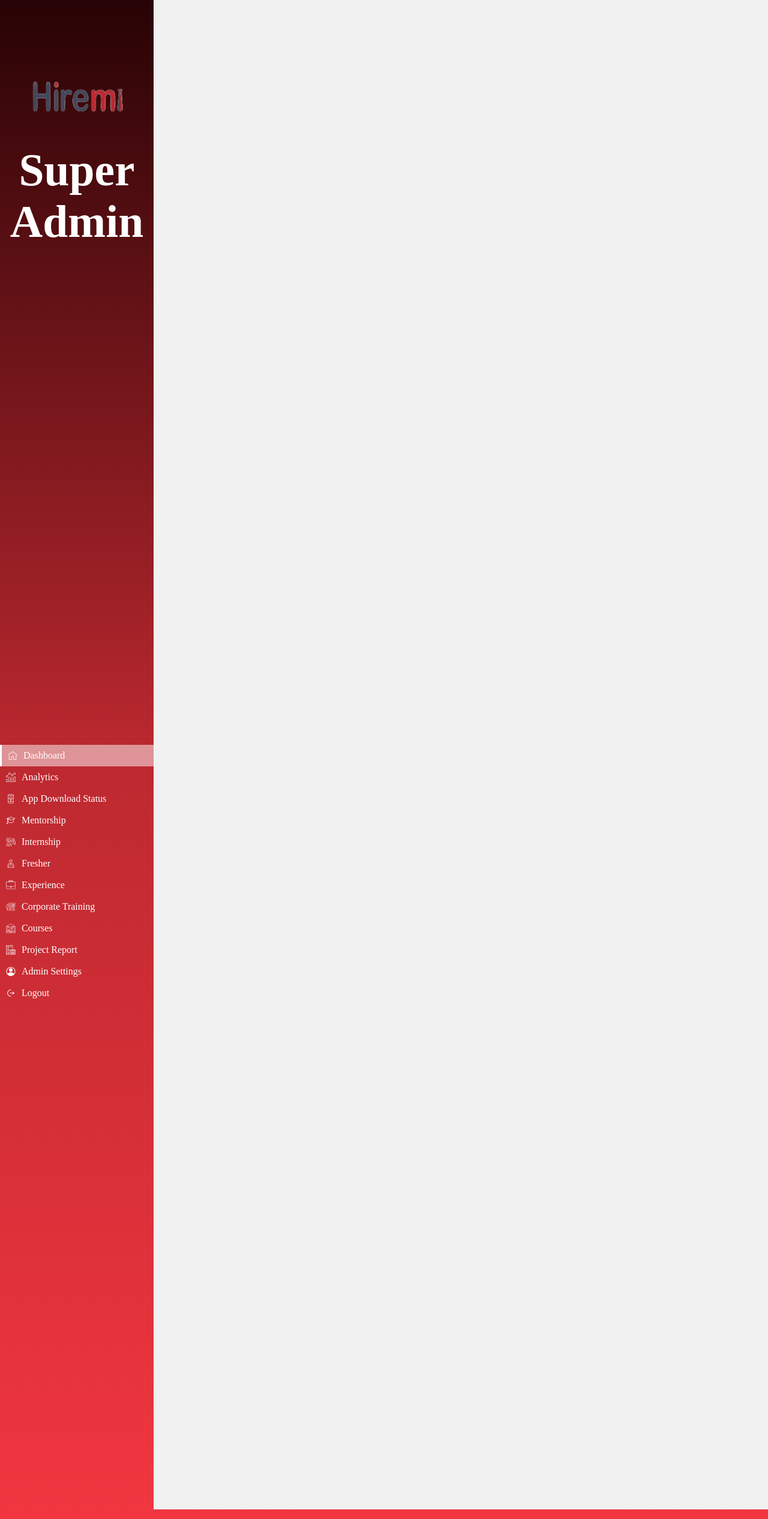
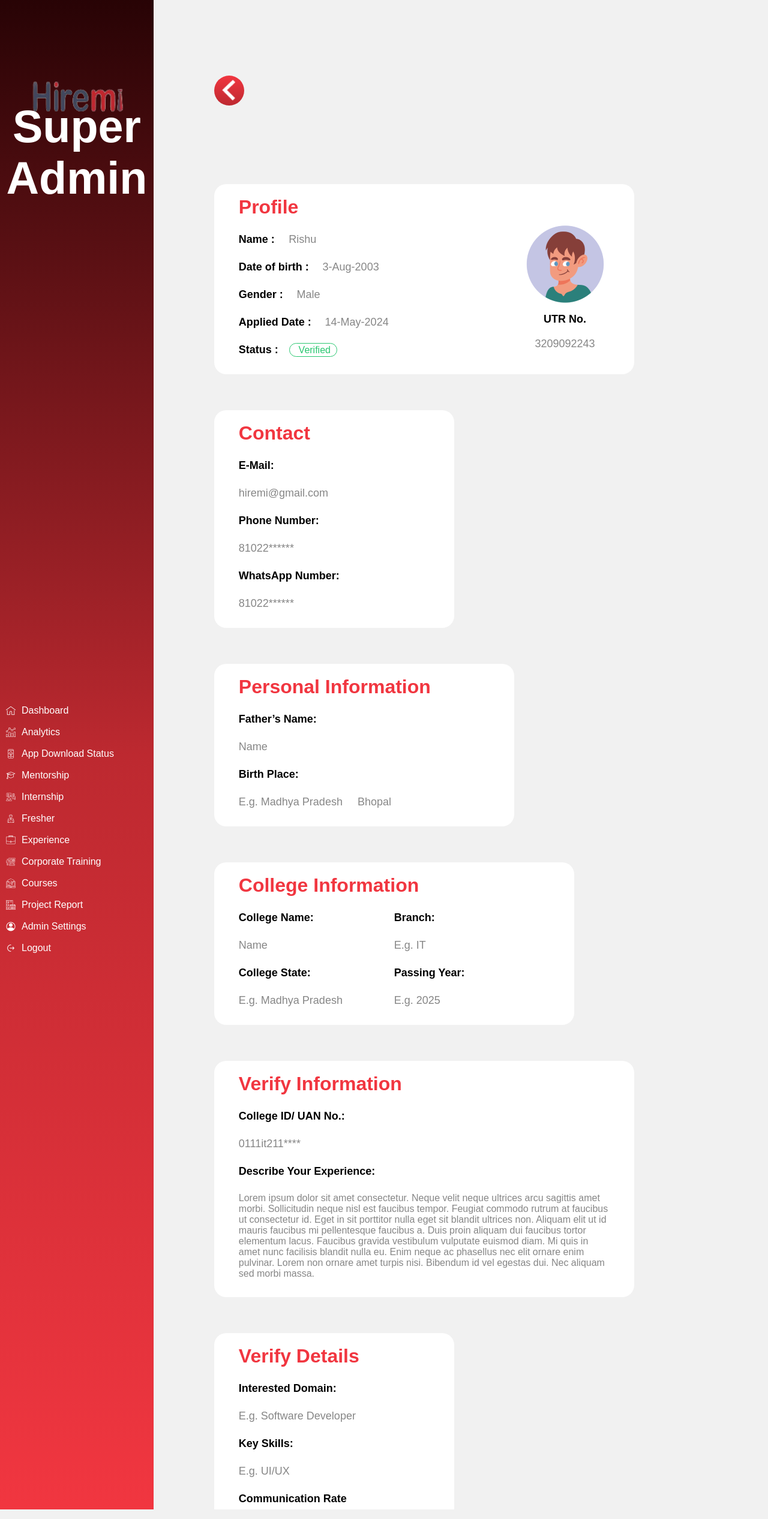
Before and after one commit to abhinav7765/Hiremi-from-CRTD-technologies, a Django app: template app1/templates/profile.html in a window 1280 px wide. Shown: the whole page at 60% size. Run offline with Django 5.2, Linux system fonts and the light colour scheme; the template is opened without the code that fills it, so the values that code supplies are empty.

Commit message:
completed profile page

```diff
--- a/app1/static/dashboard.css
+++ b/app1/static/dashboard.css
@@ -9,6 +9,7 @@ body{
     background-size: cover;
     height: 100vh;
     overflow: hidden;
+    font-family: sans-serif;
 }
 .menu-hero{
     display: flex;
--- /dev/null
+++ b/app1/static/profile.css
@@ -0,0 +1,149 @@
+* {
+  margin: 0;
+  padding: 0;
+  box-sizing: border-box;
+}
+.backButton{
+    display: flex;
+    background-image:
+      linear-gradient(to bottom, #F13640, #BD2930);
+    border: none;
+    border-radius: 50%;
+    width: 50px;
+    height: 50px;
+    justify-items: center;
+    margin-left:4vh ;
+  }
+  .backButton img{
+    margin: auto;
+    height: 70%;
+  }
+
+.profile-hero{
+    display: flex;
+    flex-direction: row;
+    flex-wrap: wrap;
+    margin: 4vh 4vh;
+    justify-content: space-between;
+}
+
+.profile{
+    padding: 0% 5%;
+    display: flex;
+    flex-direction: column;
+    width: 700px;
+    background-color: #fff;
+    border-radius: 20px;
+    margin: 30px 0;
+}
+ h1{
+    color: #F13640;
+   margin-top: 20px;
+    font-weight: 700;
+}
+.user-info{
+  padding-bottom: 30px;
+}
+.user-info p {
+  margin-top: 25px;
+}
+.question {
+    font-weight: 700;
+    font-size: 18px;
+  }
+  .answer {
+    color: #868686;
+    font-size: 18px;
+  }
+.pfp{
+    display: flex;
+    flex-direction: column;
+  align-items: center;
+}
+.pfp p{
+    margin: 10px;
+}
+.row{
+    display: flex;
+    flex-direction: row;
+    justify-content: space-between;
+}
+.contact{
+    display: flex;
+    flex-direction: column;
+    width: 400px;
+    background-color: #fff;
+    border-radius: 20px;
+    margin: 30px 0;
+    padding: 0% 5%;
+}
+.personal-info{
+  display: flex;
+    flex-direction: column;
+    width: 500px;
+    background-color: #fff;
+    border-radius: 20px;
+    margin: 30px 0;
+    padding: 0% 5%;
+}
+.clg-info{
+  display: flex;
+  flex-direction: column;
+  width: 600px;
+  background-color: #fff;
+  border-radius: 20px;
+  margin: 30px 0;
+  padding: 0% 5%;
+}
+.question-container {
+  display: flex;
+}
+.question-container .question {
+  flex-basis: 50%;
+  text-align: left;
+}
+.question-container .answer {
+  flex-basis: 50%;
+  text-align: left;
+}
+.ver-info{
+  display: flex;
+  flex-direction: column;
+  width: 700px;
+  background-color: #fff;
+  border-radius: 20px;
+  margin: 30px 0;
+  padding: 0% 5%;
+}
+.ver-detail{
+  display: flex;
+  flex-direction: column;
+  width: 400px;
+  background-color: #fff;
+  border-radius: 20px;
+  margin: 30px 0;
+  padding: 0% 5%;
+}
+.rectangle {
+  display: inline-flex;
+  height: 30px;
+  width: 30px;
+  justify-content: center;
+  align-items: center;
+  margin: 10px 10px;
+  color: #fff;
+  border-radius: 5px;
+  background-color: #D9D9D9;
+}
+.active{
+  background-color: #5FD263;
+}
+.com-review{
+  display: flex;
+  flex-direction: column;
+  width: 1200px;
+  background-color: #fff;
+  border-radius: 20px;
+  margin: 30px 0;
+  padding: 0% 5%;
+}
--- a/app1/templates/profile.html
+++ b/app1/templates/profile.html
@@ -6,6 +6,7 @@
   <meta name="viewport" content="width=device-width, initial-scale=1.0">
   <title>Hiremi</title>
   <link rel="stylesheet" href="../static/dashboard.css">
+  <link rel="stylesheet" href="../static/profile.css">
 </head>
 
 <body>
@@ -15,7 +16,7 @@
       <h3>Super Admin</h3>
     </div>
     <div class="menu">
-     <a href="#" style="background-color: rgba(255, 255, 255, 0.5);border-left: #fff 3px solid;"> <div class="option" ><img src="../static/images/home.png" alt="">Dashboard</div></a>
+     <a href="#"> <div class="option" ><img src="../static/images/home.png" alt="">Dashboard</div></a>
      <a href="#"> <div class="option"><img src="../static/images/analytics.png" alt="">Analytics</div></a>
      <a href="#"> <div class="option"><img src="../static/images/downloadPhone.png" alt="">App Download Status</div></a>
      <a href="#"> <div class="option"><img src="../static/images/hat.png" alt="">Mentorship</div></a>
@@ -29,4 +30,97 @@
      <a href="../templates/login.html"> <div class="option"><img src="../static/images/logout.png" alt="">Logout</div></a>
     </div>
   </div>
-  <div class="dashboard" style="padding-top: 10vh;">
+  <div class="dashboard" style="padding-top: 5vh;">
+   <a href="#"><div class="backButton"><img src="../static/images/arrowleft.png" alt=""></div></a>
+   <div class="profile-hero">
+      <div class="profile">
+        <h1>Profile</h1>
+        <div class="row">
+        <div class="user-info">
+          <p><span class="question">Name : </span> &nbsp;&nbsp;&nbsp;<span class="answer"> Rishu</span></p>
+          <p><span class="question">Date of birth : </span>&nbsp;&nbsp;&nbsp; <span class="answer"> 3-Aug-2003</span></p>
+          <p><span class="question">Gender : </span>&nbsp;&nbsp;&nbsp; <span class="answer"> Male</span></p>
+          <p><span class="question">Applied Date : </span>&nbsp;&nbsp;&nbsp; <span class="answer"> 14-May-2024</span></p>
+          <p><span class="question">Status : </span> &nbsp;&nbsp;&nbsp;<span class="oval verified"> Verified</span></p>
+        </div>
+        <div class="pfp">
+          <img src="../static/images/profile.png" alt="">
+          <p class="question">UTR No.</p>
+          <p class="answer">3209092243</p>
+        </div>
+      </div>
+      </div>
+      <div class="contact">
+        <h1>Contact</h1>
+        <div class="user-info">
+          <p class="question">E-Mail:</p>
+          <p class="answer">hiremi@gmail.com</p>
+          <p class="question">Phone Number:</p>
+          <p class="answer">81022******</p>
+          <p class="question">WhatsApp Number:</p>
+          <p class="answer">81022******</p>
+    </div>
+   </div>
+   <div class="personal-info">
+    <h1>Personal Information</h1>
+    <div class="user-info">
+      <p class="question">Father’s Name:</p>
+      <p class="answer">Name</p>
+      <p class="question">Birth Place:</p>
+      <p class="answer">E.g. Madhya Pradesh &nbsp;&nbsp;&nbsp; Bhopal</p>
+   </div>
+  </div>
+  <div class="clg-info">
+    <h1>College Information</h1>
+    <div>
+      <div class="user-info">
+        <div class="question-container">
+          <p class="question">College Name:</p>
+          <p class="question">Branch:</p>
+        </div>
+        <div class="question-container">
+          <p class="answer">Name</p>
+          <p class="answer">E.g. IT</p>
+        </div>
+        <div class="question-container">
+          <p class="question">College State:</p>
+          <p class="question">Passing Year:</p>
+        </div>
+        <div class="question-container">
+          <p class="answer">E.g. Madhya Pradesh</p>
+          <p class="answer">E.g. 2025</p>
+        </div>
+      </div>
+    </div>
+  </div>
+  <div class="ver-info">
+    <h1>Verify Information</h1>
+    <div class="user-info">
+      <p class="question">College ID/ UAN No.:</p>
+      <p class="answer">0111it211****</p>
+      <p class="question">Describe Your Experience:</p>
+      <p class="answer" style="font-size: 16px;">Lorem ipsum dolor sit amet consectetur. Neque velit neque ultrices arcu sagittis amet morbi. Sollicitudin neque nisl est faucibus tempor. Feugiat commodo rutrum at faucibus ut consectetur id. Eget in sit porttitor nulla eget sit blandit ultrices non. Aliquam elit ut id mauris faucibus mi pellentesque faucibus a. Duis proin aliquam dui faucibus tortor elementum lacus. Faucibus gravida vestibulum vulputate euismod diam. Mi quis in amet nunc facilisis blandit nulla eu. Enim neque ac phasellus nec elit ornare enim pulvinar. Lorem non ornare amet turpis nisi. Bibendum id vel egestas dui. Nec aliquam sed morbi massa.</p>
+    </div>
+  </div>
+  <div class="ver-detail">
+    <h1>Verify Details</h1>
+      <div class="user-info">
+        <p class="question">Interested Domain:</p>
+        <p class="answer">E.g. Software Developer</p>
+        <p class="question">Key Skills:</p>
+        <p class="answer">E.g. UI/UX</p>
+        <p class="question">Communication Rate</p>
+        <p class="rating"><span class="rectangle active">1</span><span class="rectangle active">2</span><span class="rectangle active">3</span><span class="rectangle">4</span><span class="rectangle">5</span></p>
+    </div>
+  </div>
+  <div class="com-review">
+    <h1>company Review</h1>
+    <div class="user-info">
+      <p class="question">Experience review :  </p>
+      <p class="answer" style="font-size: 16px;">Lorem ipsum dolor sit amet consectetur. Neque velit neque ultrices arcu sagittis amet morbi. Sollicitudin neque nisl est faucibus tempor. Feugiat commodo rutrum at faucibus ut consectetur id. Eget in sit porttitor nulla eget sit blandit ultrices non. Aliquam elit ut id mauris faucibus mi pellentesque faucibus a. Duis proin aliquam dui faucibus tortor elementum lacus. Faucibus gravida vestibulum vulputate euismod diam. Mi quis in amet nunc facilisis blandit nulla eu. Enim neque ac phasellus nec elit ornare enim pulvinar. Lorem non ornare amet turpis nisi. Bibendum id vel egestas  dui. Nec aliquam sed morbi massa.</p>
+    </div>
+  </div>
+  </div>
+  </div>
+</body>
+</html>
```
Also changed, not shown: app1/templates/index.html (deleted, +0 -18 lines), app1/static/images/arrowleft.png (added), app1/static/images/profile.png (added).
